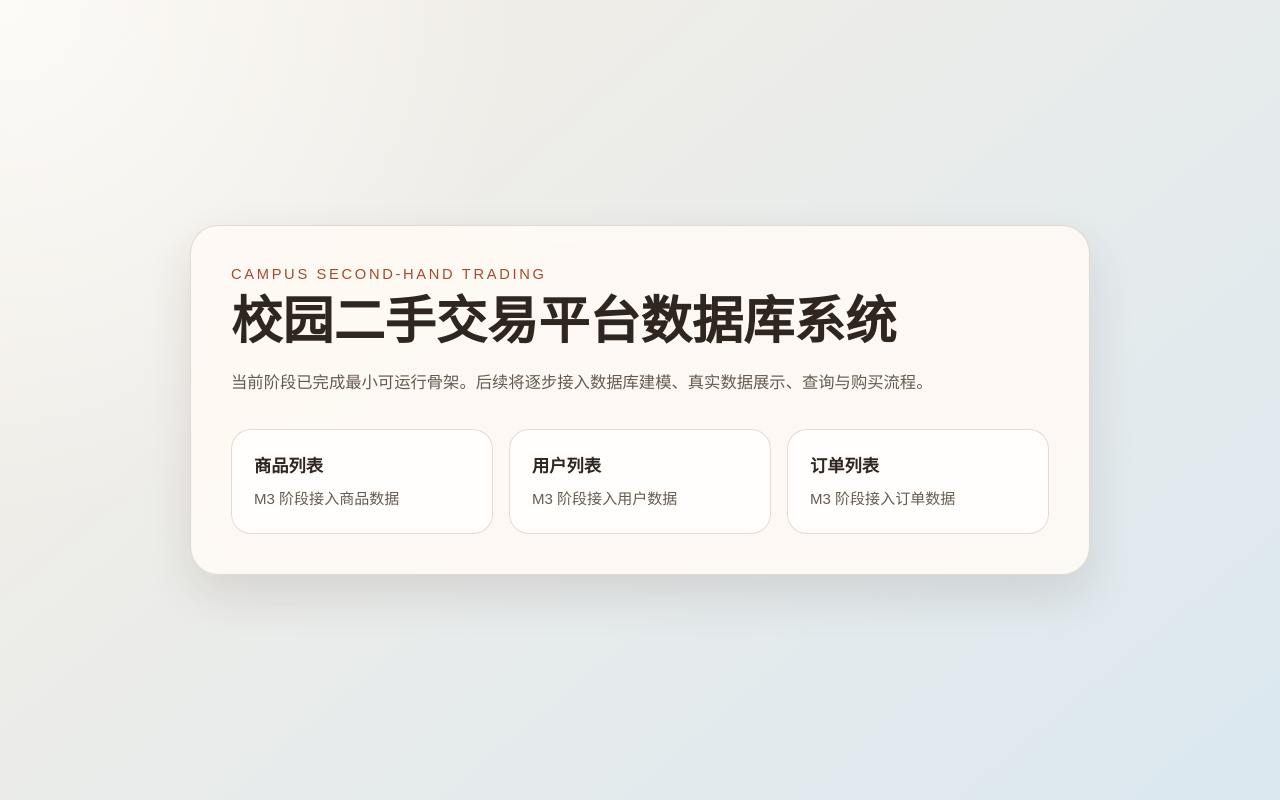
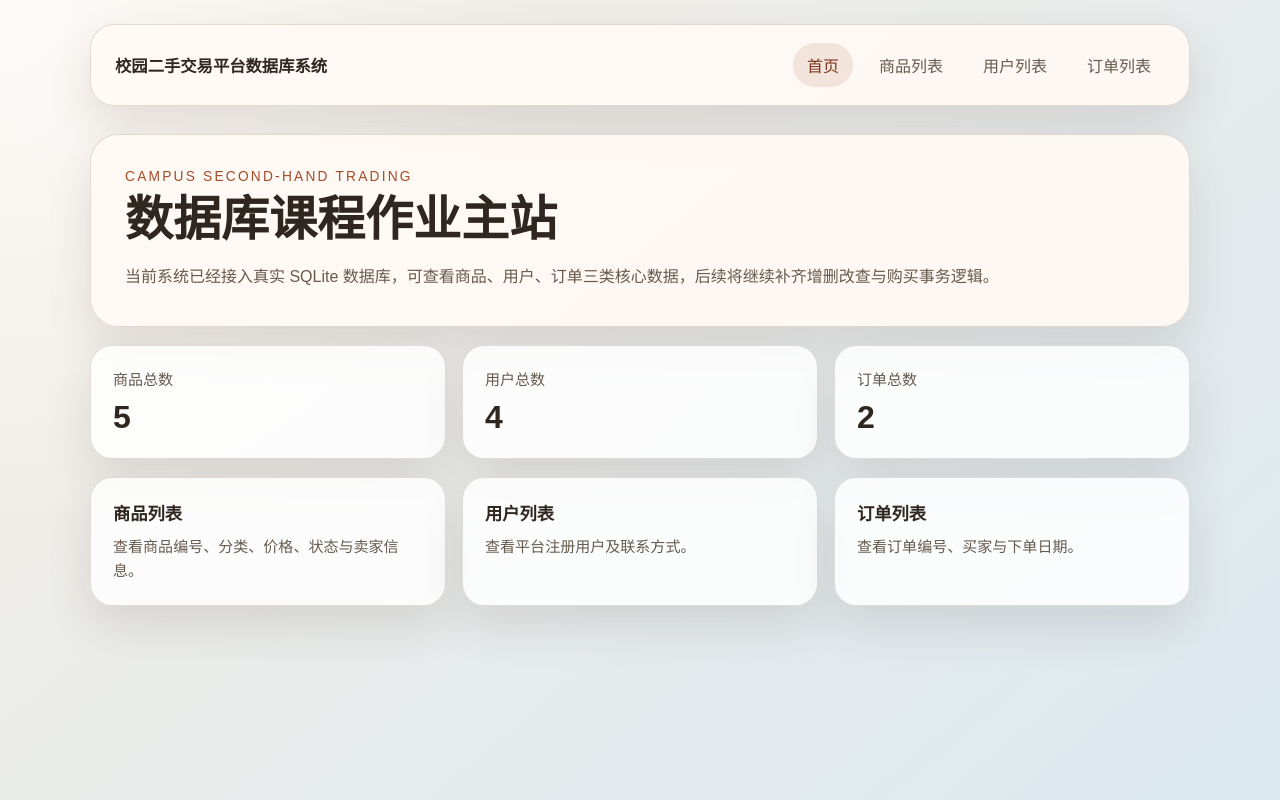
Before and after one commit to steven123397/campus_secend_trading_system, a Flask app: page / in a window 1280 px wide. Run offline with Flask 3, Linux system fonts and the light colour scheme; data comes from the database, SQL or seed files in the repository.

Commit message:
feat(M3): 完成基础数据展示页面

```diff
--- a/app.py
+++ b/app.py
@@ -44,6 +44,10 @@ def get_db():
     return g.db
 
 
+def fetch_all(query, params=()):
+    return get_db().execute(query, params).fetchall()
+
+
 def close_db(_error=None):
     connection = g.pop("db", None)
     if connection is not None:
@@ -74,19 +78,48 @@ def create_app(test_config=None):
 
     @app.route("/")
     def home():
-        return render_template("index.html")
+        item_count = fetch_all("SELECT COUNT(*) AS count FROM item")[0]["count"]
+        user_count = fetch_all("SELECT COUNT(*) AS count FROM user")[0]["count"]
+        order_count = fetch_all("SELECT COUNT(*) AS count FROM orders")[0]["count"]
+        return render_template(
+            "index.html",
+            item_count=item_count,
+            user_count=user_count,
+            order_count=order_count,
+        )
 
     @app.route("/items")
-    def items_placeholder():
-        return "<h1>商品列表页开发中</h1><p>将在 M3 阶段接入真实数据库数据。</p>"
+    def items_page():
+        items = fetch_all(
+            """
+            SELECT item_id, item_name, category, price, status, seller_id
+            FROM item
+            ORDER BY item_id
+            """
+        )
+        return render_template("items.html", items=items)
 
     @app.route("/users")
-    def users_placeholder():
-        return "<h1>用户列表页开发中</h1><p>将在 M3 阶段接入真实数据库数据。</p>"
+    def users_page():
+        users = fetch_all(
+            """
+            SELECT user_id, user_name, phone
+            FROM user
+            ORDER BY user_id
+            """
+        )
+        return render_template("users.html", users=users)
 
     @app.route("/orders")
-    def orders_placeholder():
-        return "<h1>订单列表页开发中</h1><p>将在 M3 阶段接入真实数据库数据。</p>"
+    def orders_page():
+        orders = fetch_all(
+            """
+            SELECT order_id, item_id, buyer_id, order_date
+            FROM orders
+            ORDER BY order_id
+            """
+        )
+        return render_template("orders.html", orders=orders)
 
     return app
 
--- a/static/style.css
+++ b/static/style.css
@@ -2,12 +2,19 @@
     --bg-top: #f6efe5;
     --bg-bottom: #dbe8f0;
     --panel: rgba(255, 250, 244, 0.9);
+    --panel-strong: rgba(255, 255, 255, 0.84);
     --panel-border: rgba(90, 76, 59, 0.18);
     --text-main: #2f261f;
     --text-muted: #665a4f;
     --accent: #a64b2a;
     --accent-strong: #7e341b;
+    --accent-soft: rgba(166, 75, 42, 0.12);
     --shadow: 0 20px 45px rgba(62, 45, 31, 0.12);
+    --table-border: rgba(104, 86, 70, 0.14);
+    --available-bg: #e8f4ea;
+    --available-text: #2e6c3a;
+    --sold-bg: #f8e2dc;
+    --sold-text: #9d3f23;
 }
 
 * {
@@ -24,58 +31,133 @@ body {
         linear-gradient(140deg, var(--bg-top), var(--bg-bottom));
 }
 
-.page-shell {
+.site-shell {
     min-height: 100vh;
-    display: grid;
-    place-items: center;
     padding: 24px;
 }
 
-.hero-card {
-    width: min(900px, 100%);
-    padding: 40px;
+.site-header,
+.content-shell,
+.hero-card,
+.metrics-grid,
+.nav-grid,
+.section-card {
+    width: min(1100px, 100%);
+    margin-left: auto;
+    margin-right: auto;
+}
+
+.site-header {
+    display: flex;
+    align-items: center;
+    justify-content: space-between;
+    gap: 20px;
+    padding: 18px 24px;
+    border: 1px solid var(--panel-border);
+    border-radius: 24px;
+    background: var(--panel);
+    box-shadow: var(--shadow);
+}
+
+.brand {
+    color: var(--text-main);
+    text-decoration: none;
+    font-size: 1.02rem;
+    font-weight: 700;
+}
+
+.site-nav {
+    display: flex;
+    flex-wrap: wrap;
+    gap: 12px;
+}
+
+.site-nav a {
+    padding: 10px 14px;
+    border-radius: 999px;
+    color: var(--text-muted);
+    text-decoration: none;
+    transition: background 0.18s ease, color 0.18s ease;
+}
+
+.site-nav a:hover,
+.site-nav a.is-active {
+    color: var(--accent-strong);
+    background: var(--accent-soft);
+}
+
+.content-shell {
+    padding: 28px 0 40px;
+}
+
+.hero-card,
+.section-card {
+    padding: 34px;
     border: 1px solid var(--panel-border);
     border-radius: 28px;
     background: var(--panel);
-    backdrop-filter: blur(8px);
     box-shadow: var(--shadow);
 }
 
 .eyebrow {
-    margin: 0 0 12px;
-    font-size: 0.92rem;
-    letter-spacing: 0.18em;
+    margin: 0 0 10px;
+    font-size: 0.86rem;
+    letter-spacing: 0.16em;
     text-transform: uppercase;
     color: var(--accent);
 }
 
 h1 {
     margin: 0;
-    font-size: clamp(2rem, 4vw, 3.4rem);
+    font-size: clamp(1.9rem, 3.8vw, 3rem);
     line-height: 1.1;
 }
 
-.hero-copy {
-    margin: 18px 0 0;
-    max-width: 48rem;
-    font-size: 1.02rem;
+.hero-copy,
+.section-copy {
+    margin: 16px 0 0;
+    color: var(--text-muted);
     line-height: 1.8;
+}
+
+.metrics-grid,
+.nav-grid {
+    display: grid;
+    gap: 16px;
+    margin-top: 18px;
+}
+
+.metrics-grid {
+    grid-template-columns: repeat(3, minmax(0, 1fr));
+}
+
+.metric-card,
+.nav-card {
+    padding: 22px;
+    border-radius: 22px;
+    border: 1px solid var(--panel-border);
+    background: var(--panel-strong);
+    box-shadow: var(--shadow);
+}
+
+.metric-label {
+    display: block;
     color: var(--text-muted);
+    font-size: 0.94rem;
+}
+
+.metric-value {
+    display: block;
+    margin-top: 10px;
+    font-size: 2rem;
 }
 
 .nav-grid {
-    display: grid;
     grid-template-columns: repeat(3, minmax(0, 1fr));
-    gap: 16px;
-    margin-top: 32px;
 }
 
 .nav-card {
     display: block;
-    padding: 22px;
-    border-radius: 20px;
-    border: 1px solid rgba(126, 52, 27, 0.18);
-    background: rgba(255, 255, 255, 0.82);
     color: inherit;
     text-decoration: none;
     transition: transform 0.18s ease, box-shadow 0.18s ease, border-color 0.18s ease;
--- a/templates/index.html
+++ b/templates/index.html
@@ -1,34 +1,43 @@
-<!DOCTYPE html>
-<html lang="zh-CN">
-<head>
-    <meta charset="UTF-8">
-    <meta name="viewport" content="width=device-width, initial-scale=1.0">
-    <title>校园二手交易平台数据库系统</title>
-    <link rel="stylesheet" href="{{ url_for('static', filename='style.css') }}">
-</head>
-<body>
-    <main class="page-shell">
+{% extends "layout.html" %}
+
+{% block title %}首页 - 校园二手交易平台数据库系统{% endblock %}
+
+{% block content %}
 <section class="hero-card">
     <p class="eyebrow">Campus Second-Hand Trading</p>
-            <h1>校园二手交易平台数据库系统</h1>
+    <h1>数据库课程作业主站</h1>
     <p class="hero-copy">
-                当前阶段已完成最小可运行骨架。后续将逐步接入数据库建模、真实数据展示、查询与购买流程。
+        当前系统已经接入真实 SQLite 数据库，可查看商品、用户、订单三类核心数据，后续将继续补齐增删改查与购买事务逻辑。
     </p>
-            <nav class="nav-grid" aria-label="主导航">
+</section>
+
+<section class="metrics-grid">
+    <article class="metric-card">
+        <span class="metric-label">商品总数</span>
+        <strong class="metric-value">{{ item_count }}</strong>
+    </article>
+    <article class="metric-card">
+        <span class="metric-label">用户总数</span>
+        <strong class="metric-value">{{ user_count }}</strong>
+    </article>
+    <article class="metric-card">
+        <span class="metric-label">订单总数</span>
+        <strong class="metric-value">{{ order_count }}</strong>
+    </article>
+</section>
+
+<section class="nav-grid">
     <a class="nav-card" href="/items">
         <span class="nav-title">商品列表</span>
-                    <span class="nav-desc">M3 阶段接入商品数据</span>
+        <span class="nav-desc">查看商品编号、分类、价格、状态与卖家信息。</span>
     </a>
     <a class="nav-card" href="/users">
         <span class="nav-title">用户列表</span>
-                    <span class="nav-desc">M3 阶段接入用户数据</span>
+        <span class="nav-desc">查看平台注册用户及联系方式。</span>
     </a>
     <a class="nav-card" href="/orders">
         <span class="nav-title">订单列表</span>
-                    <span class="nav-desc">M3 阶段接入订单数据</span>
+        <span class="nav-desc">查看订单编号、买家与下单日期。</span>
     </a>
-            </nav>
 </section>
-    </main>
-</body>
-</html>
+{% endblock %}
--- /dev/null
+++ b/templates/layout.html
@@ -0,0 +1,26 @@
+<!DOCTYPE html>
+<html lang="zh-CN">
+<head>
+    <meta charset="UTF-8">
+    <meta name="viewport" content="width=device-width, initial-scale=1.0">
+    <title>{% block title %}校园二手交易平台数据库系统{% endblock %}</title>
+    <link rel="stylesheet" href="{{ url_for('static', filename='style.css') }}">
+</head>
+<body>
+    <div class="site-shell">
+        <header class="site-header">
+            <a class="brand" href="/">校园二手交易平台数据库系统</a>
+            <nav class="site-nav" aria-label="全站导航">
+                <a href="/" {% if request.path == '/' %}class="is-active"{% endif %}>首页</a>
+                <a href="/items" {% if request.path == '/items' %}class="is-active"{% endif %}>商品列表</a>
+                <a href="/users" {% if request.path == '/users' %}class="is-active"{% endif %}>用户列表</a>
+                <a href="/orders" {% if request.path == '/orders' %}class="is-active"{% endif %}>订单列表</a>
+            </nav>
+        </header>
+
+        <main class="content-shell">
+            {% block content %}{% endblock %}
+        </main>
+    </div>
+</body>
+</html>
```
Also changed, not shown: other parts of static/style.css (+69 -4 lines), docs/mainline_status.md (+5 -3 lines), templates/items.html (added, +46 -0 lines), templates/orders.html (added, +38 -0 lines), templates/users.html (added, +36 -0 lines), tests/test_pages.py (added, +52 -0 lines). Lines whose indentation alone changed are shown as unchanged.
